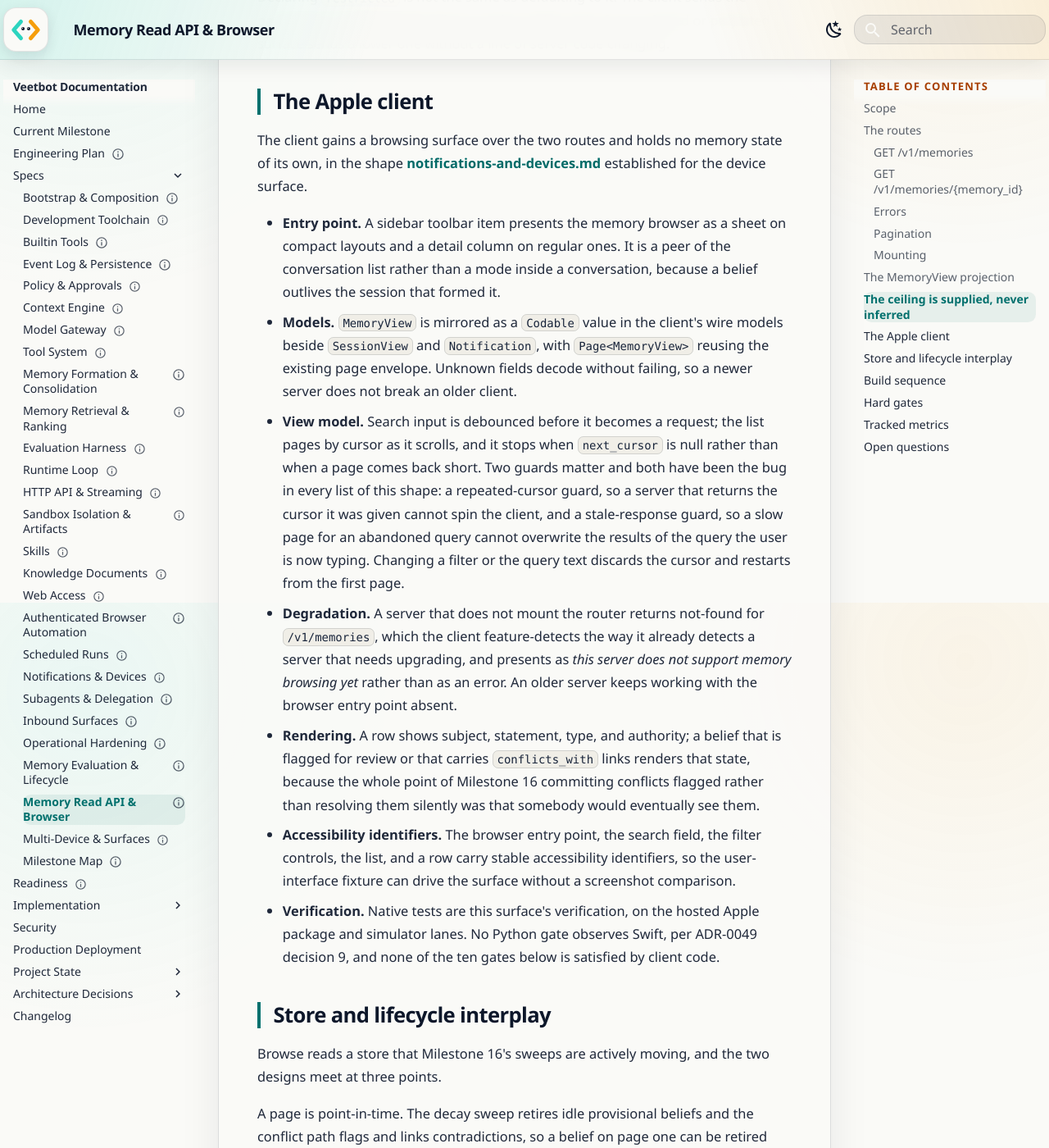
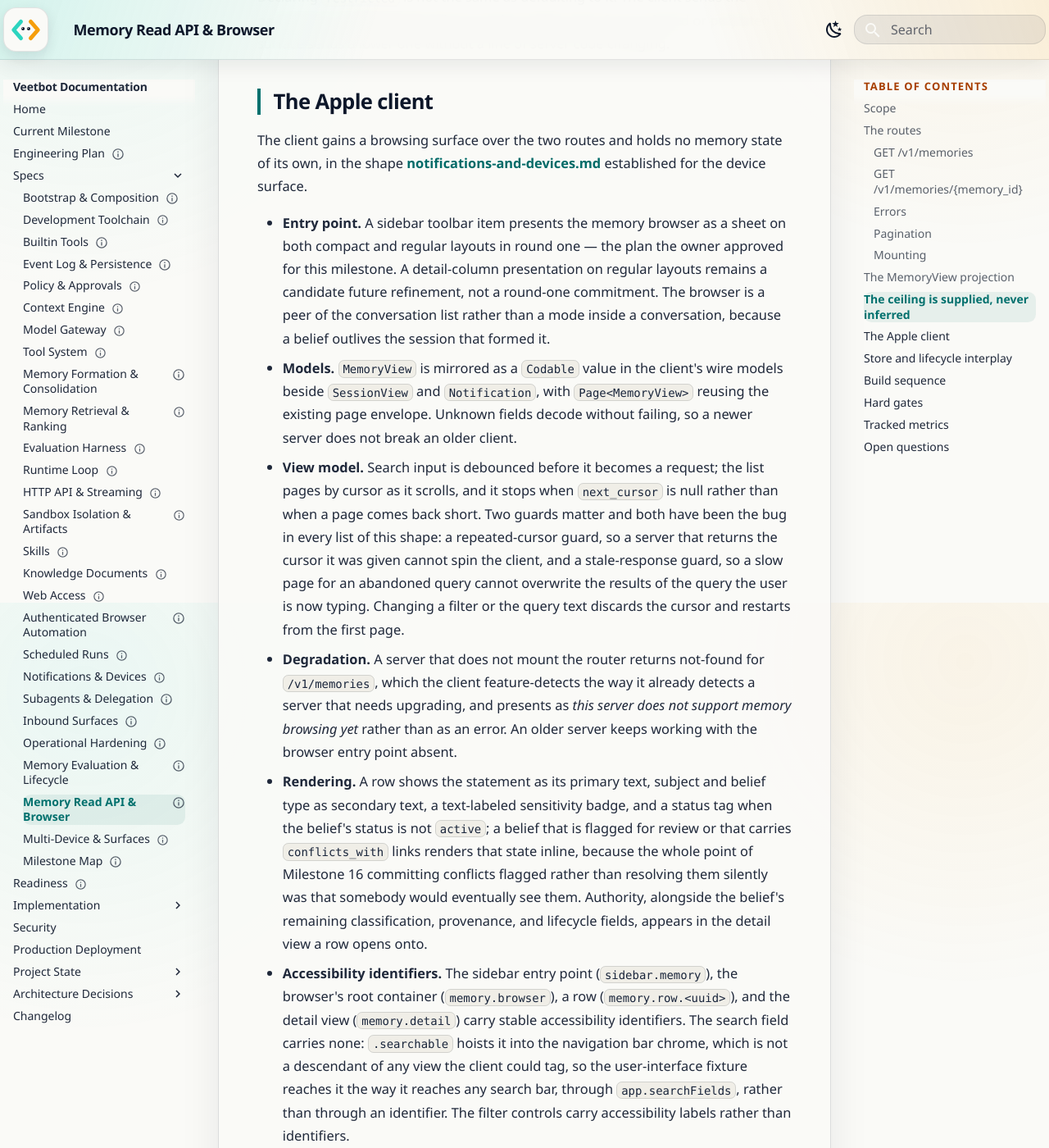
Before and after one commit to avitus/veetbot, an MkDocs documentation site: the page built from docs/plan/memory-read-api-and-browser.md, in a window 1280 px wide and 1400 px high, scrolled down 7365 px. Shown: the whole window at 82% size. Built offline with MkDocs 1.6.1 and Material for MkDocs 9.7.7, drawn with Linux system fonts in a browser that asks for light colours.

Commit message:
Correct the Apple-client design section, refresh M17 status, and fix a gate-8 comment
docs/plan/memory-read-api-and-browser.md's Apple-client section contradicted
the shipped client in three places: the browser presents as a sheet on both
compact and regular layouts in round one (a detail column remains a future
refinement, not a round-one claim); a row's rendering is statement primary,
subject and type secondary, a sensitivity badge, and a status tag when not
active, with authority moved to the detail view; and the accessibility
identifiers are memory.browser/memory.row.<uuid>/memory.detail plus the
sidebar entry point, with the hoisted search field carrying none (XCUITest
reaches it via app.searchFields) and filter controls carrying labels rather
than identifiers. current-milestone.md and project-state.yaml's M17 evidence
still said the Apple client work had not started; both now record that the
Apple package and simulator lanes pass locally on this branch, narrowing the
outstanding item to hosted CI and the dev-to-main review loop. Gate 8's
docstring and an adjacent comment overstated the browse parity mechanism as
one shared helper; corrected to the true two-half mechanism: shared term
derivation through lexical_query_terms, matched by two different engines
(plainto_tsquery/to_tsvector in PostgreSQL, lexical_text_matches in memory),
with SQL and Python lower() shown to agree rather than being one function.
No assertions changed.

Reading-Lane: A
Co-Authored-By: Claude Fable 5 <noreply@anthropic.com>

```diff
--- a/docs/plan/memory-read-api-and-browser.md
+++ b/docs/plan/memory-read-api-and-browser.md
@@ -296,9 +296,11 @@ state of its own, in the shape
 the device surface.
 
 - **Entry point.** A sidebar toolbar item presents the memory browser as a
-  sheet on compact layouts and a detail column on regular ones. It is a peer of
-  the conversation list rather than a mode inside a conversation, because a
-  belief outlives the session that formed it.
+  sheet on both compact and regular layouts in round one — the plan the owner
+  approved for this milestone. A detail-column presentation on regular layouts
+  remains a candidate future refinement, not a round-one commitment. The
+  browser is a peer of the conversation list rather than a mode inside a
+  conversation, because a belief outlives the session that formed it.
 - **Models.** `MemoryView` is mirrored as a `Codable` value in the client's
   wire models beside `SessionView` and `Notification`, with `Page<MemoryView>`
   reusing the existing page envelope. Unknown fields decode without failing, so
@@ -316,15 +318,22 @@ the device surface.
   detects a server that needs upgrading, and presents as *this server does not
   support memory browsing yet* rather than as an error. An older server keeps
   working with the browser entry point absent.
-- **Rendering.** A row shows subject, statement, type, and authority; a belief
-  that is flagged for review or that carries `conflicts_with` links renders
-  that state, because the whole point of Milestone 16 committing conflicts
-  flagged rather than resolving them silently was that somebody would
-  eventually see them.
-- **Accessibility identifiers.** The browser entry point, the search field, the
-  filter controls, the list, and a row carry stable accessibility identifiers,
-  so the user-interface fixture can drive the surface without a screenshot
-  comparison.
+- **Rendering.** A row shows the statement as its primary text, subject and
+  belief type as secondary text, a text-labeled sensitivity badge, and a
+  status tag when the belief's status is not `active`; a belief that is
+  flagged for review or that carries `conflicts_with` links renders that state
+  inline, because the whole point of Milestone 16 committing conflicts flagged
+  rather than resolving them silently was that somebody would eventually see
+  them. Authority, alongside the belief's remaining classification, provenance,
+  and lifecycle fields, appears in the detail view a row opens onto.
+- **Accessibility identifiers.** The sidebar entry point (`sidebar.memory`),
+  the browser's root container (`memory.browser`), a row (`memory.row.<uuid>`),
+  and the detail view (`memory.detail`) carry stable accessibility
+  identifiers. The search field carries none: `.searchable` hoists it into the
+  navigation bar chrome, which is not a descendant of any view the client
+  could tag, so the user-interface fixture reaches it the way it reaches any
+  search bar, through `app.searchFields`, rather than through an identifier.
+  The filter controls carry accessibility labels rather than identifiers.
 - **Verification.** Native tests are this surface's verification, on the hosted
   Apple package and simulator lanes. No Python gate observes Swift, per ADR-0049
   decision 9, and none of the ten gates below is satisfied by client code.
```
Also changed, not shown: docs/plan/current-milestone.md (+6 -1 lines), docs/status/project-state.yaml (+19 -8 lines), 1 other file.
